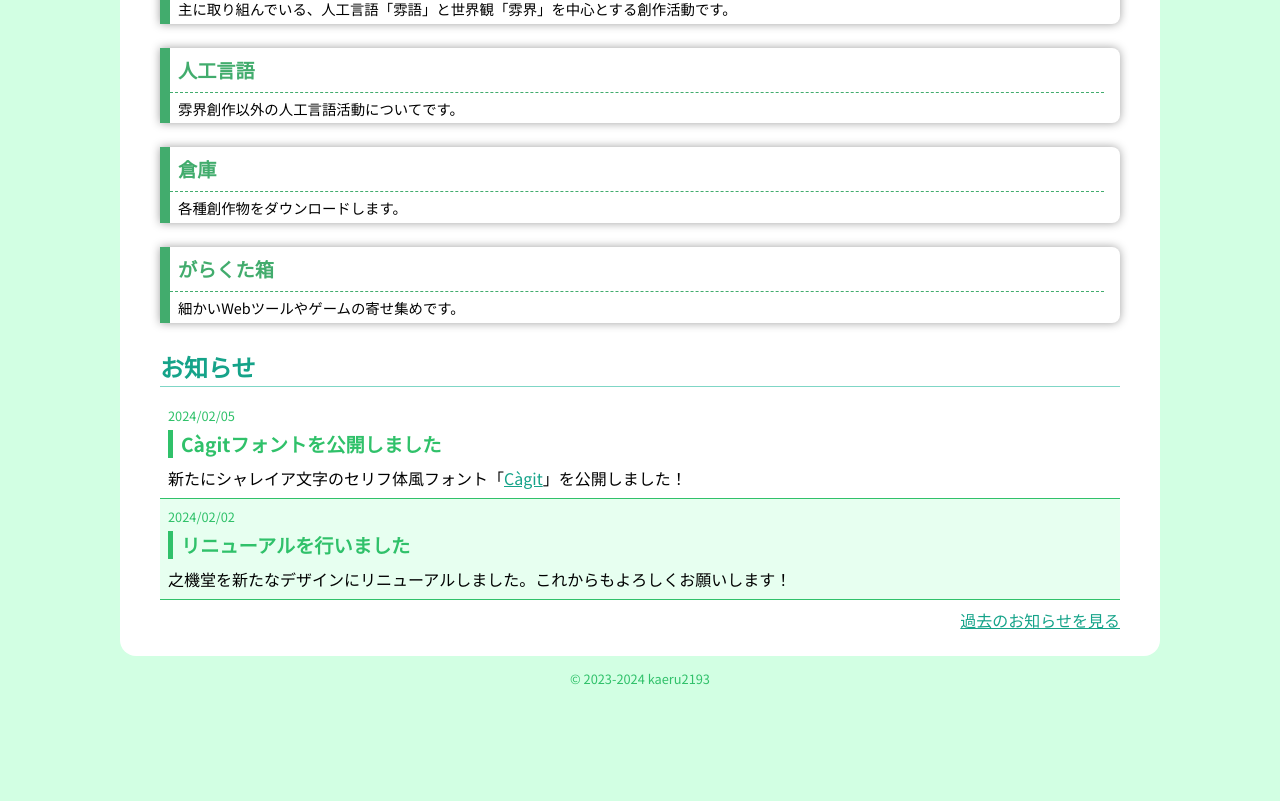
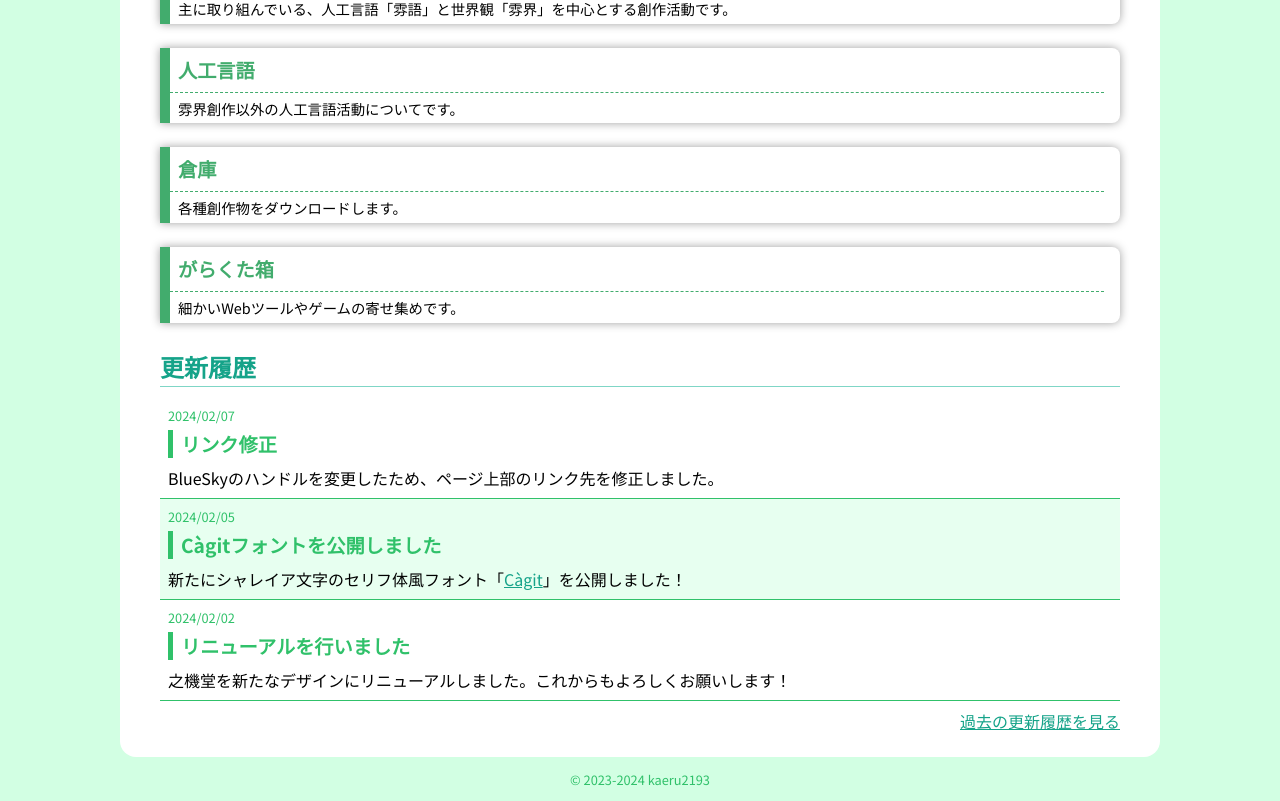
Before and after one commit to kaeru2193/kaeru-site-home, a Next.js app: page / in a window 1280 px wide. Shown: the part 615-1416 px from the top of the page. Before the commit the page ends 1316 px from the top, so only its background shows below. Built offline with nearby package versions, Linux system fonts and the light colour scheme.

Commit message:
fix: sns link.

```diff
--- a/app/news.tsx
+++ b/app/news.tsx
@@ -9,5 +9,10 @@ export const newsData =
         "date": "2024-02-05",
         "name": "Càgitフォントを公開しました",
         "desc": <>新たにシャレイア文字のセリフ体風フォント「<a href="/download/font/cagit">Càgit</a>」を公開しました！</>
+    },
+    {
+        "date": "2024-02-07",
+        "name": "リンク修正",
+        "desc": <>BlueSkyのハンドルを変更したため、ページ上部のリンク先を修正しました。</>
     }
 ]
--- a/app/page.tsx
+++ b/app/page.tsx
@@ -12,7 +12,7 @@ const snsData =
         {id: "mis", name: "Misskey.io", url: "https://misskey.io/@kaeru2193"},
         {id: "gih", name: "Github", url: "https://github.com/kaeru2193"},
         {id: "ste", name: "Steam", url: "https://steamcommunity.com/profiles/76561199224206180/"},
-        {id: "bls", name: "Bluesky", url: "https://bsky.app/profile/kaeru2193.bsky.social"},
+        {id: "bls", name: "Bluesky", url: "https://bsky.app/profile/kaeru2193.net"},
         {id: "bmc", name: "Buy Me a Coffee", url: "https://www.buymeacoffee.com/kaeru2193"},
         {id: "plx", name: "雰言訓機", url: "https://twitter.com/PhunLanguage"},
         {id: "rdi", name: "Reddit", url: "https://www.reddit.com/user/kaeru2193"},
@@ -50,10 +50,10 @@ const Page = () => {
             <h2>館内案内</h2>
             <SiteLinkList data={siteData}/>
 
-            <h2>お知らせ</h2>
+            <h2>更新履歴</h2>
             <div>
                 <NewsList data={newsData} limit={3}/>
-                <span className={style.newsLink}><a href="/news">過去のお知らせを見る</a></span>
+                <span className={style.newsLink}><a href="/news">過去の更新履歴を見る</a></span>
             </div>
 
         </div>
```
